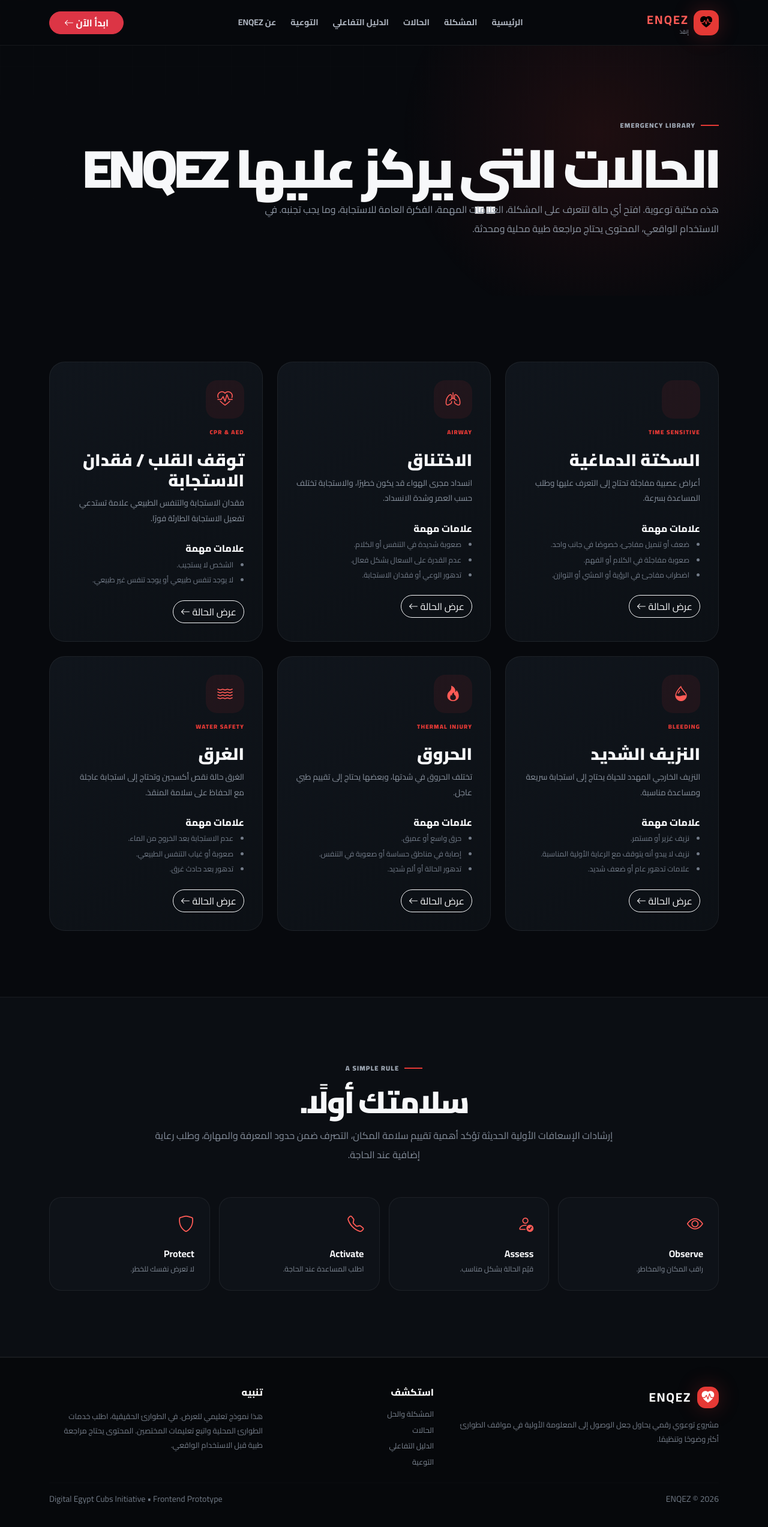
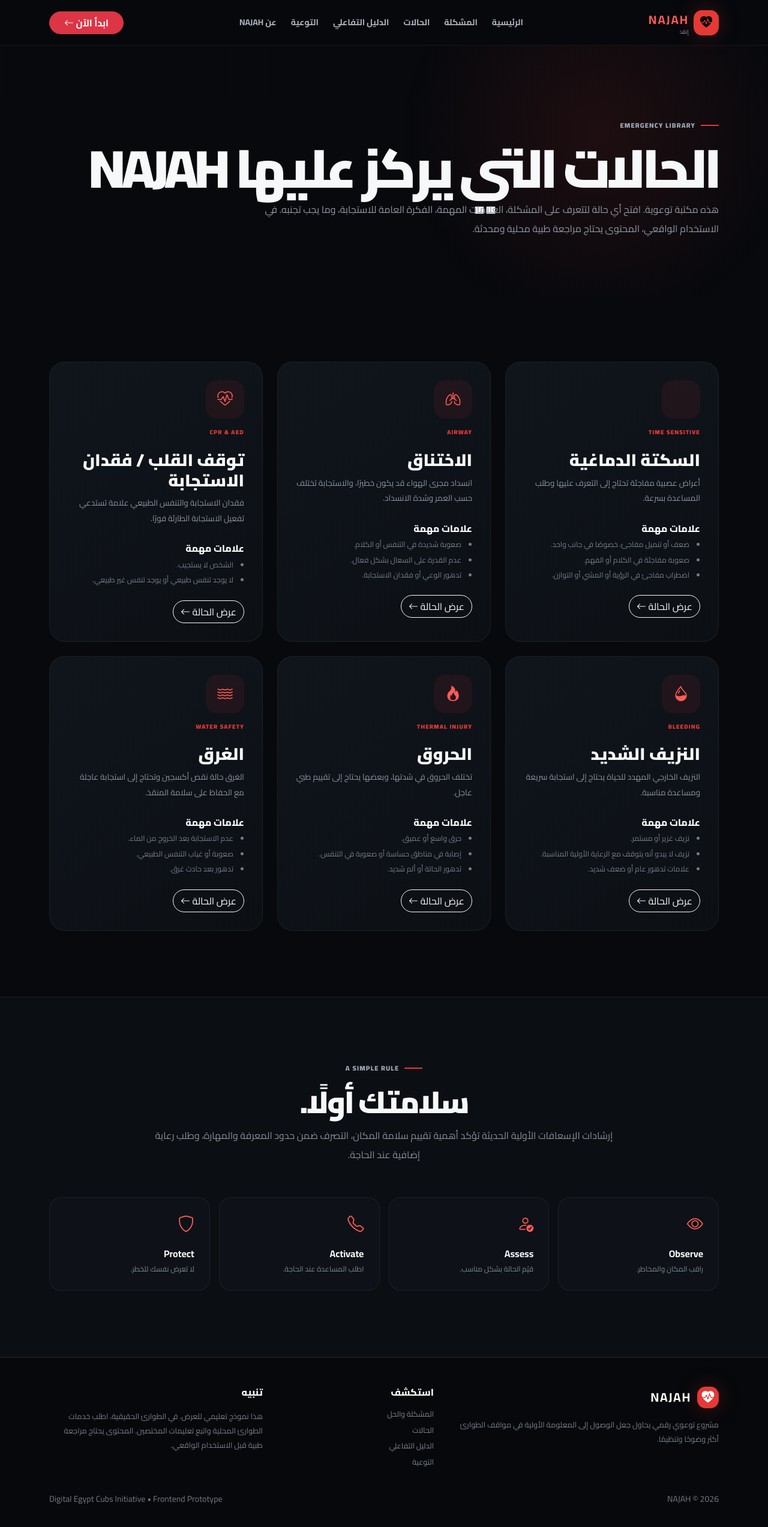
Before and after one commit to Abdokhaledshaaban/najah, a plain HTML site: page cases.html in a window 1280 px wide. Shown: the whole page at 60% size. Drawn offline with nearby package versions, Linux system fonts and the light colour scheme.

Commit message:
Change title and branding from ENQEZ to NAJAH

```diff
--- a/cases.html
+++ b/cases.html
@@ -3,10 +3,10 @@
   <head>
     <meta charset="utf-8" />
     <meta name="viewport" content="width=device-width,initial-scale=1" />
-    <title>الحالات | ENQEZ</title>
+    <title>الحالات | NAJAH</title>
     <meta
       name="description"
-      content="ENQEZ — دليل توعوي تفاعلي للطوارئ والإسعافات الأولية."
+      content="NAJAH — دليل توعوي تفاعلي للطوارئ والإسعافات الأولية."
     />
     <link rel="preconnect" href="https://fonts.googleapis.com" />
     <link rel="preconnect" href="https://fonts.gstatic.com" crossorigin />
@@ -28,7 +28,7 @@
   <body>
     <div id="loader">
       <div class="loader-core"><i class="bi bi-heart-pulse-fill"></i></div>
-      <span>ENQEZ</span>
+      <span>NAJAH</span>
     </div>
     <nav class="navbar navbar-expand-lg fixed-top nav-glass">
       <div class="container">
@@ -37,7 +37,7 @@
           href="index.html"
         >
           <span class="brand-mark"><i class="bi bi-heart-pulse-fill"></i></span>
-          <span><b>ENQEZ</b><small>إِنقِذ</small></span></a
+          <span><b>NAJAH</b><small>إِنقِذ</small></span></a
         >
         <button
           class="navbar-toggler border-0"
@@ -53,7 +53,7 @@
             <li><a class="nav-link" href="cases.html">الحالات</a></li>
             <li><a class="nav-link" href="guide.html">الدليل التفاعلي</a></li>
             <li><a class="nav-link" href="learn.html">التوعية</a></li>
-            <li><a class="nav-link" href="about.html">عن ENQEZ</a></li>
+            <li><a class="nav-link" href="about.html">عن NAJAH</a></li>
           </ul>
           <a class="btn btn-danger rounded-pill px-4 fw-bold" href="guide.html"
             >ابدأ الآن <i class="bi bi-arrow-left"></i
@@ -65,7 +65,7 @@
       <section class="page-hero">
         <div class="container reveal">
           <div class="eyebrow"><span></span> EMERGENCY LIBRARY</div>
-          <h1>الحالات التي يركز عليها ENQEZ</h1>
+          <h1>الحالات التي يركز عليها NAJAH</h1>
           <p>
             هذه مكتبة توعوية. افتح أي حالة لتتعرف على المشكلة، العلامات المهمة،
             الفكرة العامة للاستجابة، وما يجب تجنبه. في الاستخدام الواقعي،
@@ -116,7 +116,7 @@
             <div class="footer-brand">
               <span class="brand-mark"
                 ><i class="bi bi-heart-pulse-fill"></i></span
-              ><b>ENQEZ</b>
+              ><b>NAJAH</b>
             </div>
             <p class="footer-copy">
               مشروع توعوي رقمي يحاول جعل الوصول إلى المعلومة الأولية في مواقف
@@ -141,7 +141,7 @@
         </div>
         <hr />
         <div class="d-flex justify-content-between flex-wrap gap-2">
-          <small>ENQEZ © 2026</small
+          <small>NAJAH © 2026</small
           ><small>Digital Egypt Cubs Initiative • Frontend Prototype</small>
         </div>
       </div>
```
